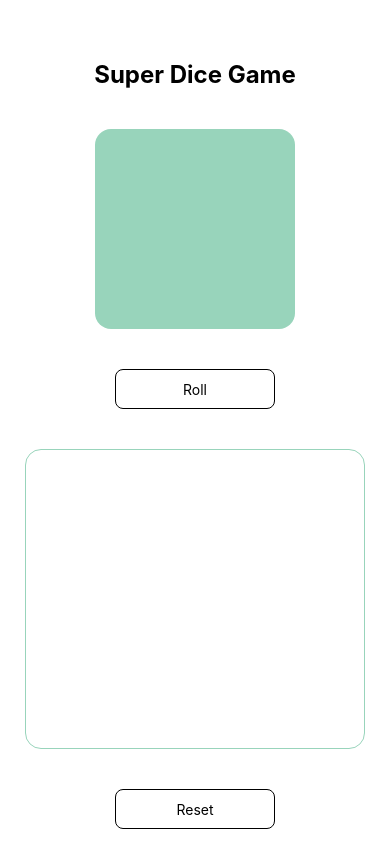
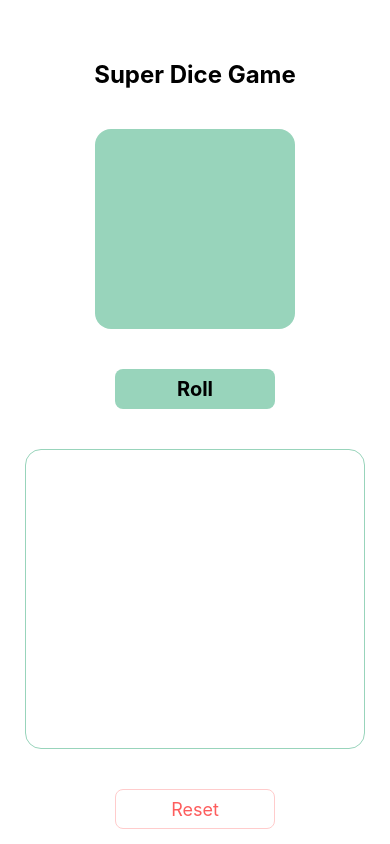
Before and after one commit to AlexPritchin/SuperDiceGame, a React Native app: screen / in a window 390 px wide. Built offline with nearby package versions, Linux system fonts and the light colour scheme.

Commit message:
Buttons design

```diff
--- a/src/components/Button.jsx
+++ b/src/components/Button.jsx
@@ -1,9 +1,24 @@
 import { StyleSheet, Text, TouchableOpacity } from 'react-native';
+import { Colors } from '../data/colors';
 
-const Button = ({ onPressHandler, title }) => {
+const Button = ({ onPressHandler, title, isPrimary, isWarning }) => {
   return (
-    <TouchableOpacity style={styles.mainContainer} onPress={onPressHandler}>
-      <Text>{title}</Text>
+    <TouchableOpacity
+      style={[
+        styles.mainContainer,
+        isPrimary && styles.primaryContainer,
+        isWarning && styles.warningContainer,
+      ]}
+      onPress={onPressHandler}
+    >
+      <Text
+        style={[
+          isPrimary && styles.primaryText,
+          isWarning && styles.warningText,
+        ]}
+      >
+        {title}
+      </Text>
     </TouchableOpacity>
   );
 };
@@ -16,7 +31,21 @@ const styles = StyleSheet.create({
     flexDirection: 'row',
     justifyContent: 'center',
     alignItems: 'center',
+  },
+  primaryContainer: {
+    backgroundColor: Colors.primary,
+  },
+  primaryText: {
+    fontSize: 20,
+    fontWeight: 'bold',
+  },
+  warningContainer: {
     borderWidth: 1,
+    borderColor: Colors.warningBorder,
+  },
+  warningText: {
+    fontSize: 18,
+    color: Colors.warningText,
   },
 });
 
--- /dev/null
+++ b/src/data/colors.js
@@ -0,0 +1,5 @@
+export const Colors = {
+  primary: '#98D4BB',
+  warningText: '#FD5D5D',
+  warningBorder: '#FFCCCC',
+};
--- a/src/screens/MainScreen.jsx
+++ b/src/screens/MainScreen.jsx
@@ -1,12 +1,13 @@
 import { StyleSheet, Text, View } from 'react-native';
 import Button from '../components/Button';
+import { Colors } from '../data/colors';
 
 const MainScreen = () => {
   return (
     <View style={styles.mainContainer}>
       <Text style={styles.header}>Super Dice Game</Text>
       <View style={styles.imageContainer}></View>
-      <Button title='Roll' />
+      <Button title='Roll' isPrimary />
       <View
         style={{
           height: 300,
@@ -16,7 +17,7 @@ const MainScreen = () => {
           borderRadius: 16,
         }}
       ></View>
-      <Button title='Reset' />
+      <Button title='Reset' isWarning />
     </View>
   );
 };
@@ -36,7 +37,7 @@ const styles = StyleSheet.create({
     height: 200,
     width: 200,
     borderRadius: 16,
-    backgroundColor: '#98D4BB',
+    backgroundColor: Colors.primary,
   },
 });
 
```
